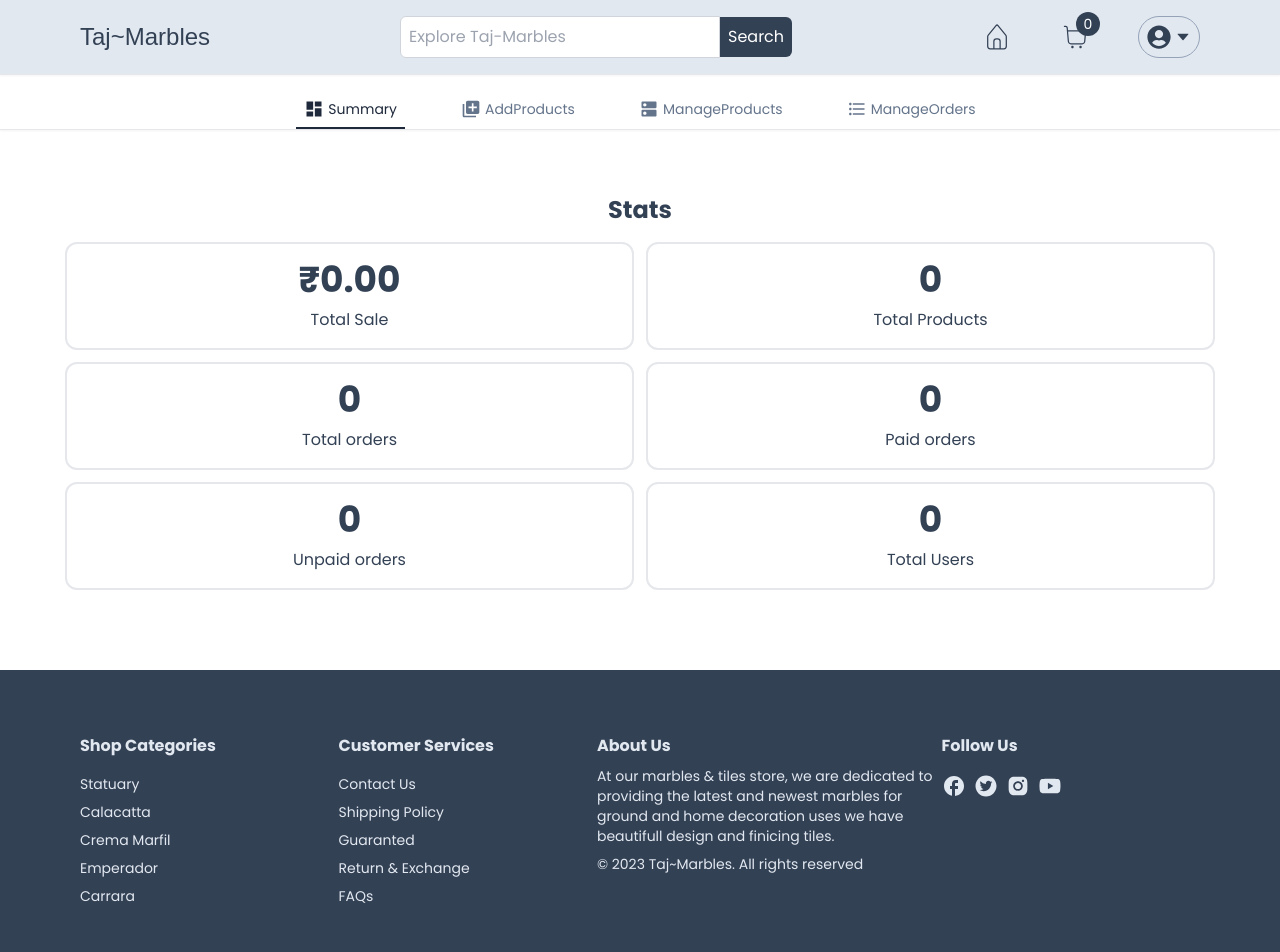
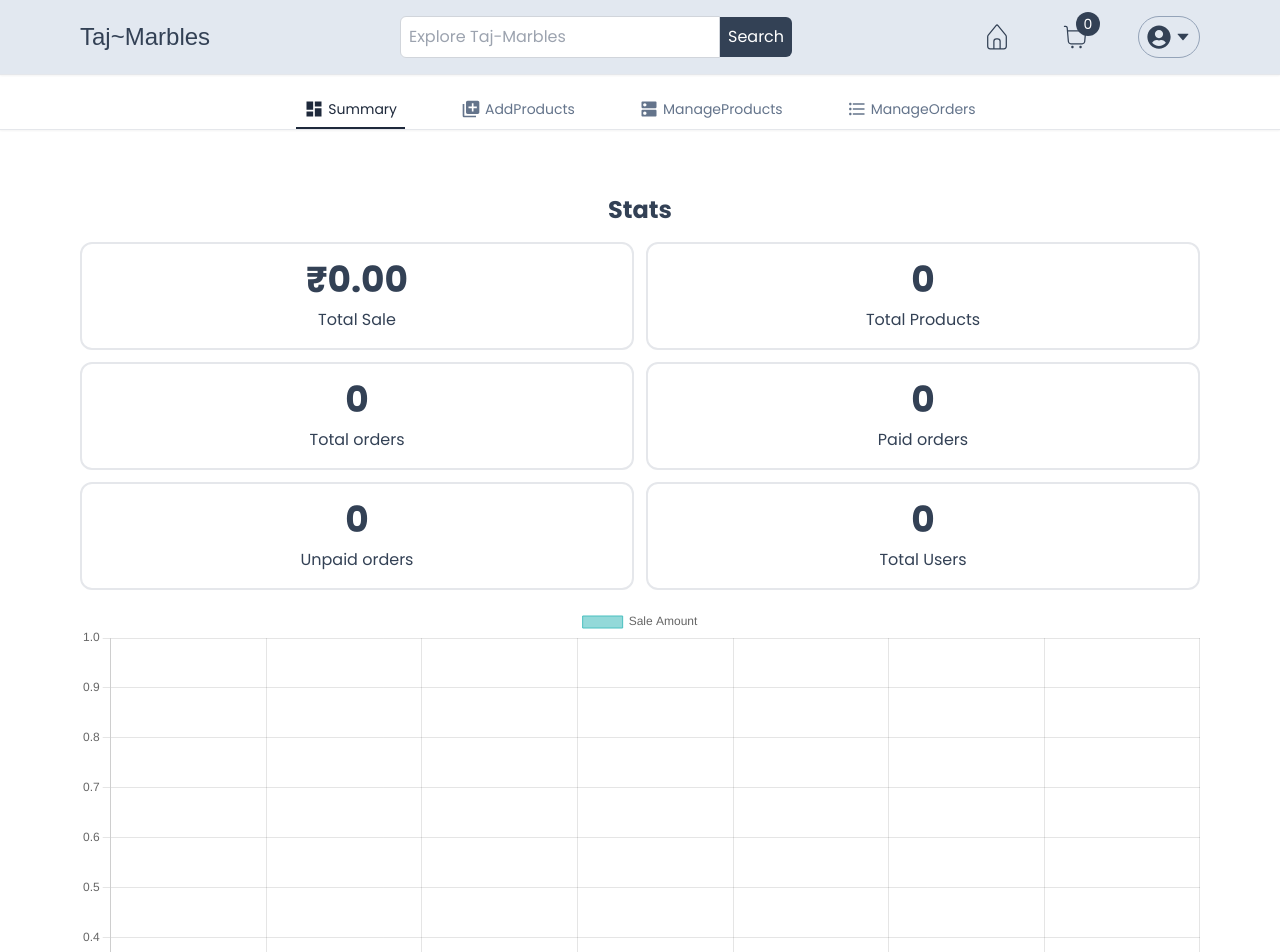
Before and after one commit to ShivBhanKushWaha/Agra-marbles-store, a Next.js app: page /admin in a window 1280 px wide. Shown: the top 952 px of the page. Built offline with nearby package versions, Linux system fonts and the light colour scheme; no server answers; the database is empty; a web font is replaced by a local one.

Commit message:
Update bar graph page.tsx

```diff
--- a/app/admin/page.tsx
+++ b/app/admin/page.tsx
@@ -1,9 +1,10 @@
-
+import Container from "../components/Container"
 import getProducts from "@/actions/getProducts"
 import Summary from "./Summary"
 import getOrders from "@/actions/getOrders"
 import getUsers from "@/actions/getUsers"
 import getGraphData from "@/actions/getGraphData"
+import BarGraph from "./BarGraph"
 
 const Admin = async () => {
 
@@ -17,10 +18,12 @@ const Admin = async () => {
 
     return (
         <div className="pt-8">
-            <Summary products={products} orders={orders} users={users}/>
-            <div className="mt-4 mx-auto max-w[1150px]"></div>
+            <Container>
+                <Summary products={products} orders={orders} users={users}/>
+                <div className="mt-4 mx-auto max-w[1150px]"><BarGraph data={graphData}/></div>
+            </Container>
         </div>
     )
 }
 
-export default Admin
+export default Admin;
```
